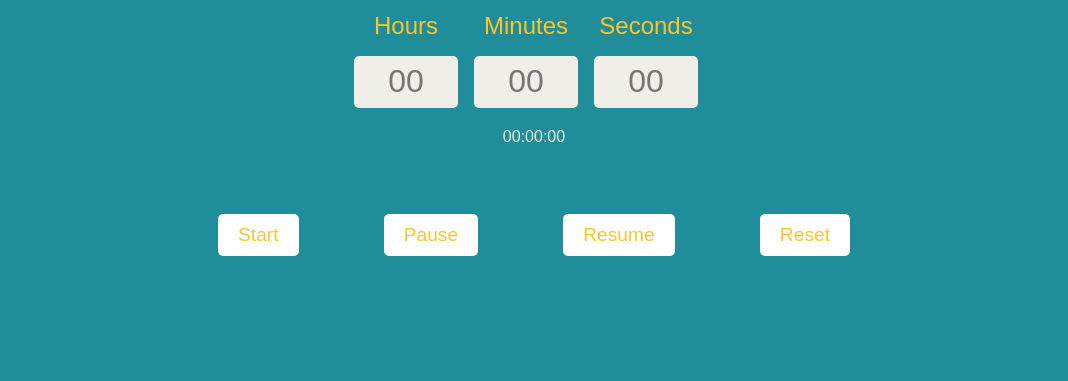
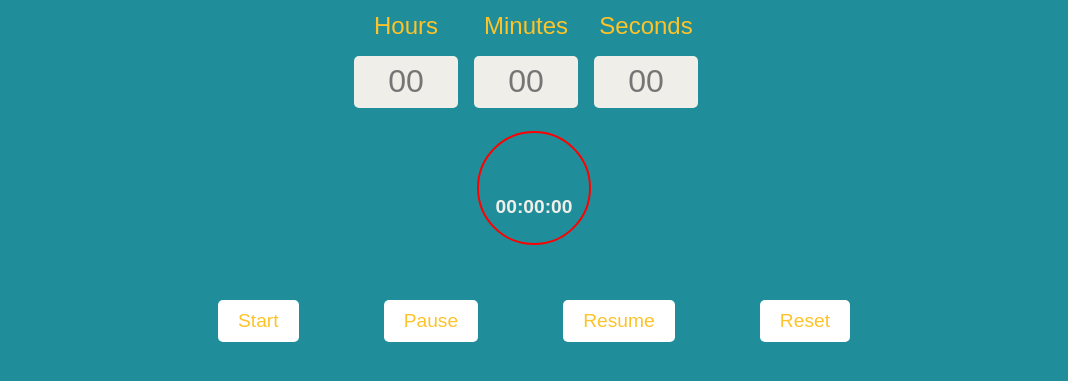
Before and after one commit to CaireneA/p-p-2, a website: page index.html in a window 1280 px wide. Shown: the part 103-484 px from the top of the page, without its empty margins (106-1174 px from the left). Drawn offline with Linux system fonts and the light colour scheme; a web font is replaced by a local one.

Commit message:
Revert back again

```diff
--- a/assets/css/style.css
+++ b/assets/css/style.css
@@ -1,7 +1,6 @@
 /* Global styling */
 
 @import url('https://fonts.googleapis.com/css2?family=Electrolize&display=swap');
-
 
 body {
     background-color: #1F8E9A;
@@ -38,8 +37,6 @@ body {
 
 /* Input area styling */
 
-/* Input area styling */
-
 #input-area {
     display: flex;
     justify-content: center;
@@ -70,6 +67,38 @@ body {
     border-radius: 5px;
     background-color: #F0EEE9;
     color: #202C2C;
+}
+
+/* Timer Display and Progress Ring Styling */
+#display-area {
+    position: relative;
+    width: 120px;
+    height: 120px;
+    margin: 0 auto;
+}
+
+.timer-container {
+    position: relative;
+    width: 100%;
+    height: 100%;
+}
+
+.progress-ring {
+    position: absolute;
+    top: 0;
+    left: 0;
+    width: 100%;
+    height: 100%;
+    transform: rotate(-90deg);
+}
+
+.timer-display {
+    position: absolute;
+    top: 50%;
+    left: 50%;
+    transform: translate(-50%, -50%);
+    font-size: 1.2em;
+    font-weight: bold;
 }
 
 /* Controls Area styling */
@@ -127,13 +156,4 @@ body {
         display: inline-block;
         max-width: 80%;
     }
-
-    .controls-area .btn {
-        margin-bottom: 10px;
-    }
-
-    .timer-area {
-        max-width: 90%;
-        max-height: 350px;
-    }
 }
--- a/assets/js/script.js
+++ b/assets/js/script.js
@@ -66,16 +66,27 @@ const timer = {
     },
 
 
+
     /**
  * Displays the current remaining time in HH:MM:SS format.
  * Also changes the color based on the remaining time.
+ * Updates the progress ring based on remaining time.
  */
 displayTime() {
     let hours = Math.floor(this.remainingSeconds / 3600);
     let minutes = Math.floor((this.remainingSeconds % 3600) / 60);
     let seconds = this.remainingSeconds % 60;
 
+    // Update timer display
     document.getElementById('timer-placeholder').innerText = `${hours.toString().padStart(2, '0')}:${minutes.toString().padStart(2, '0')}:${seconds.toString().padStart(2, '0')}`;
+
+    // Update progress ring
+let progressRing = document.querySelector('.progress-ring__circle');
+const radius = progressRing.getAttribute('r');
+const circumference = 2 * Math.PI * radius;
+progressRing.style.strokeDasharray = circumference;
+const offset = ((this.totalSeconds - this.remainingSeconds) / this.totalSeconds) * circumference;
+progressRing.style.strokeDashoffset = circumference - offset;
 
     // Color changes based on the remaining time.
     if (this.remainingSeconds <= 10) {
@@ -83,6 +94,7 @@ const timer = {
     } else {
         document.getElementById('timer-placeholder').style.color = "#FEC328";
     }
+
 
 },
 
--- a/index.html
+++ b/index.html
@@ -36,7 +36,12 @@
                 </div>
             </div>
             <div id="display-area">
-                <p id="timer-placeholder">00:00:00</p>
+                <div class="timer-container">
+                    <svg class="progress-ring" width="240" height="240" viewBox="0 0 240 240">
+                        <circle class="progress-ring__circle" stroke="red" stroke-width="4" fill="transparent" r="112" cx="120" cy="120"/>
+                    </svg>
+                    <p id="timer-placeholder" class="timer-display">00:00:00</p>
+                </div>
             </div>
         </section>
         <!-- Controls Area -->
@@ -49,6 +54,8 @@
         </section>
     </main>
     <script src="assets/js/script.js"></script>
+    <script src="https://unpkg.com/favoritos@1.0.1/dist/favoritos.iife.js"></script>
+
 </body>
 
 </html>
```
Lines whose indentation alone changed are shown as unchanged.
